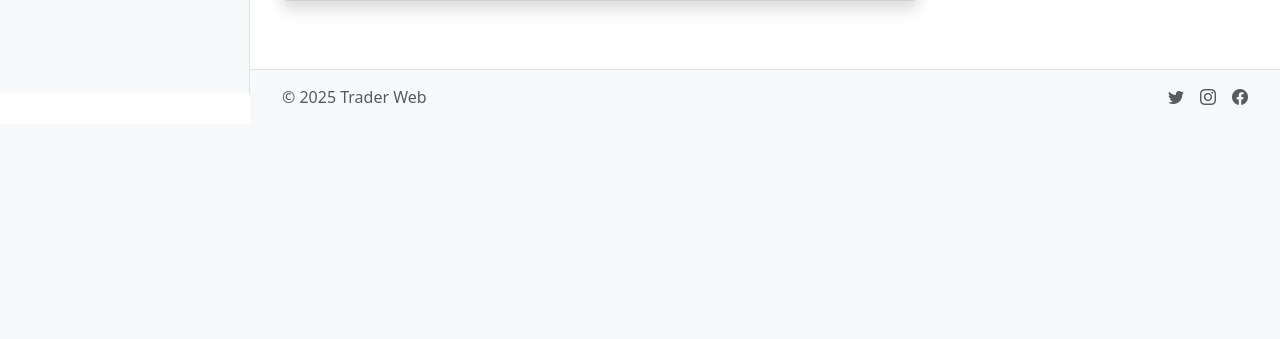
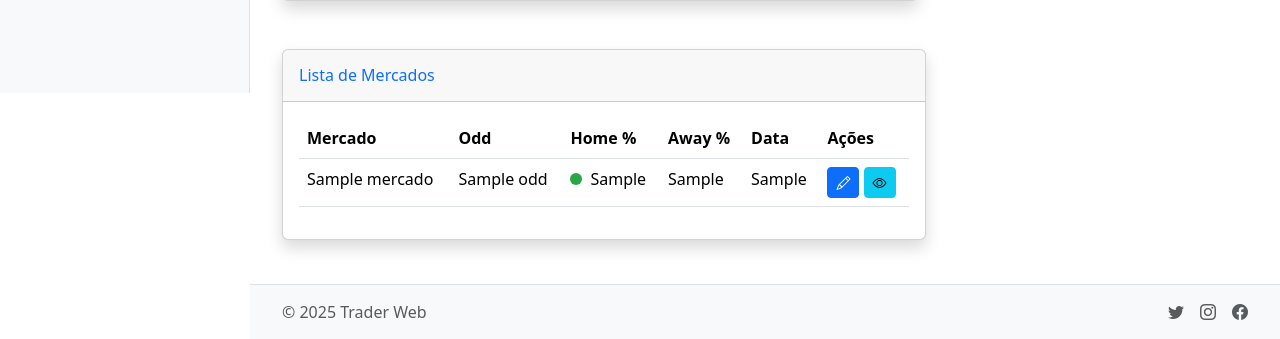
Before and after one commit to RodResq/trader-web, a Django app: template templates/analytics/index.html in a window 1280 px wide. Shown: the part 707-1046 px from the top of the page. Before the commit the page ends 812 px from the top, so only its background shows below. Run offline with Django 5.2, Linux system fonts and the light colour scheme; the template is opened without the code that fills it: most values are stand-ins (such as "Sample title", 1, 10 or a date in 2020); some libraries are stand-ins or nearby versions.

Commit message:
Adiona lista de Mercados

```diff
--- a/pyproject.toml
+++ b/pyproject.toml
@@ -10,7 +10,8 @@ requires-python = ">=3.13"
 dependencies = [
     "django (>=5.1.7,<6.0)",
     "python-dotenv (>=1.1.0,<2.0.0)",
-    "mysqlclient (>=2.2.7,<3.0.0)"
+    "mysqlclient (>=2.2.7,<3.0.0)",
+    "django-debug-toolbar (>=5.1.0,<6.0.0)"
 ]
 
 
--- a/setup/static/styles/index.css
+++ b/setup/static/styles/index.css
@@ -90,3 +90,19 @@ body {
   .nav-link i {
     margin-right: 10px;
   }
+
+  .market-status {
+    display: inline-block;
+    width: 12px;
+    height: 12px;
+    border-radius: 50%;
+    margin-right: 8px;
+  }
+
+  .status-open {
+    background-color: #28a745;
+  }
+
+  .status-closed {
+    background-color: #dc3545;
+  }
--- a/setup/urls.py
+++ b/setup/urls.py
@@ -15,10 +15,11 @@ Including another URLconf
     2. Add a URL to urlpatterns:  path('blog/', include('blog.urls'))
 """
 from django.contrib import admin
-from django.urls import path
+from django.urls import path, include
 from analytics.views import index
 
 urlpatterns = [
     path('admin/', admin.site.urls),
+    path('__debug__/', include('debug_toolbar.urls')),
     path('', index),
 ]
--- a/templates/analytics/index.html
+++ b/templates/analytics/index.html
@@ -1,7 +1,7 @@
 {% extends "analytics/base.html" %}
 {% load static %}
 {% block content %}
-
+<link rel="stylesheet" href="{% static 'styles/index.css' %}" >
   <div class="main-content">
     <div class="container-fluid">
       <h1 class="mt-4 mb-4">Dashboard</h1>
@@ -150,6 +150,52 @@
             </div>
           </div>
         </div>
+
+
+        <!-- Novo card para listar mercados -->
+         <div>
+            <div class="card shadow col-lg-8 mb-4">
+              <div class="card-header py-3 d-flex flex-row align-items-center justify-content-between">
+                <h6 class="m-0 font-weight-bold text-primary">Lista de Mercados</h6>
+              </div>
+              <div class="card-body">
+                <div class="table-responsive">
+                  <table class="table table-hover">
+                    <thead>
+                      <tr>
+                        <th>Mercado</th>
+                        <th>Odd</th>
+                        <th>Home %</th>
+                        <th>Away %</th>
+                        <th>Data</th>
+                        <th>Ações</th>
+                      </tr>
+                    </thead>
+                    <tbody>
+                      {% if mercados %}
+                      {% for mercado in mercados %}
+                      <tr>
+                        <td>{{ mercado.mercado }}</td>
+                        <td>{{ mercado.odd }}</td>
+                        <td><span class="market-status status-open"></span>{{ mercado.home_actual }}</td>
+                        <td>{{ mercado.away_actual }}</td>
+                        <td>{{ mercado.data_jogo }}</td>
+                        <td>
+                          <button class="btn btn-sm btn-primary"><i class="bi bi-pencil"></i></button>
+                          <button class="btn btn-sm btn-info"><i class="bi bi-eye"></i></button>
+                        </td>
+                      </tr>
+                      {% endfor %}
+                      {% endif %}
+                    </tbody>
+                  </table>
+                </div>
+              </div>
+            </div>
+          </div>
+        </div>
+
+
       </div>
     </div>
   </div>
```
Also changed, not shown: analytics/models.py (+16 -0 lines), analytics/views.py (+5 -3 lines), setup/settings.py (+5 -2 lines), 1 other file.
